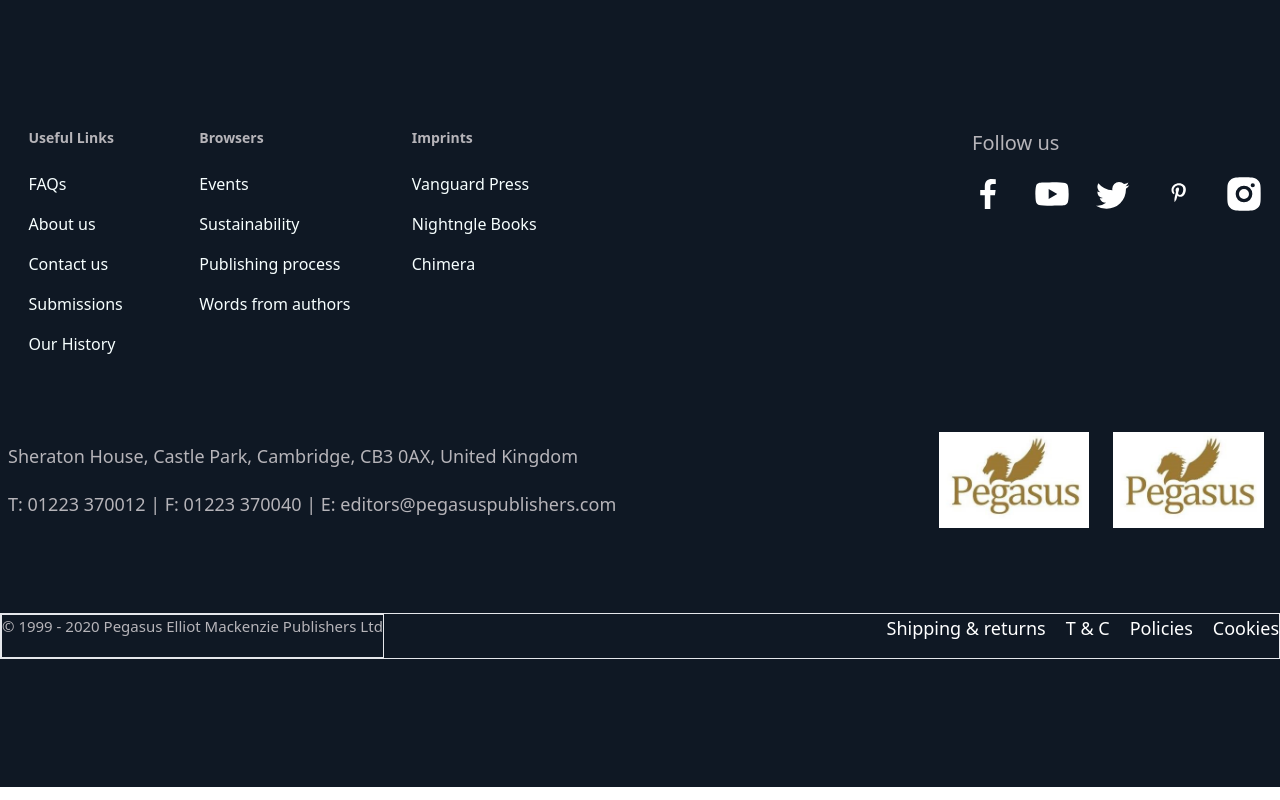
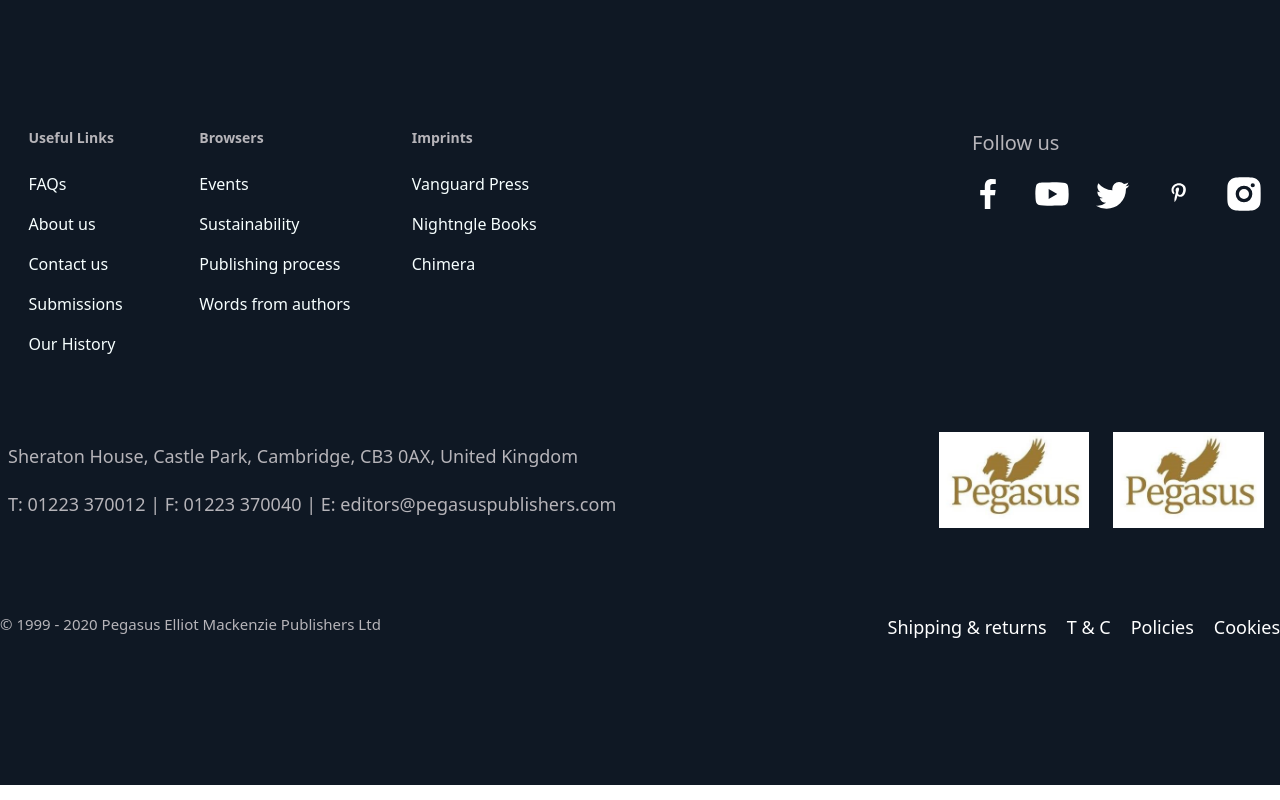
Before and after one commit to Hadees621/pegasus, a React (Create React App) app: page / in a window 1280 px wide. Built offline with nearby package versions, Linux system fonts and the light colour scheme.

Commit message:
borders removed

```diff
--- a/src/components/Footer.js
+++ b/src/components/Footer.js
@@ -68,8 +68,8 @@ const Footer = () => {
                 {/* line */}
                 <hr className="my-9 border-gray-200 lg:my-8" />
 
-                <div className="flex flex-col gap-10 1024:flex-row justify-between border w-full 1024:flex-1">
-                    <div className="text-[15px] text-[#B6B4B9] text-center 1024:text-start 1024:w-max border">
+                <div className="flex flex-col gap-10 1024:flex-row justify-between  w-full 1024:flex-1">
+                    <div className="text-[15px] text-[#B6B4B9] text-center 1024:text-start 1024:w-max ">
                         © 1999 - 2020 Pegasus Elliot Mackenzie Publishers Ltd
                     </div>
                     <div className="flex 320:flex-col 1024:flex-row gap-5 text-center">
```
